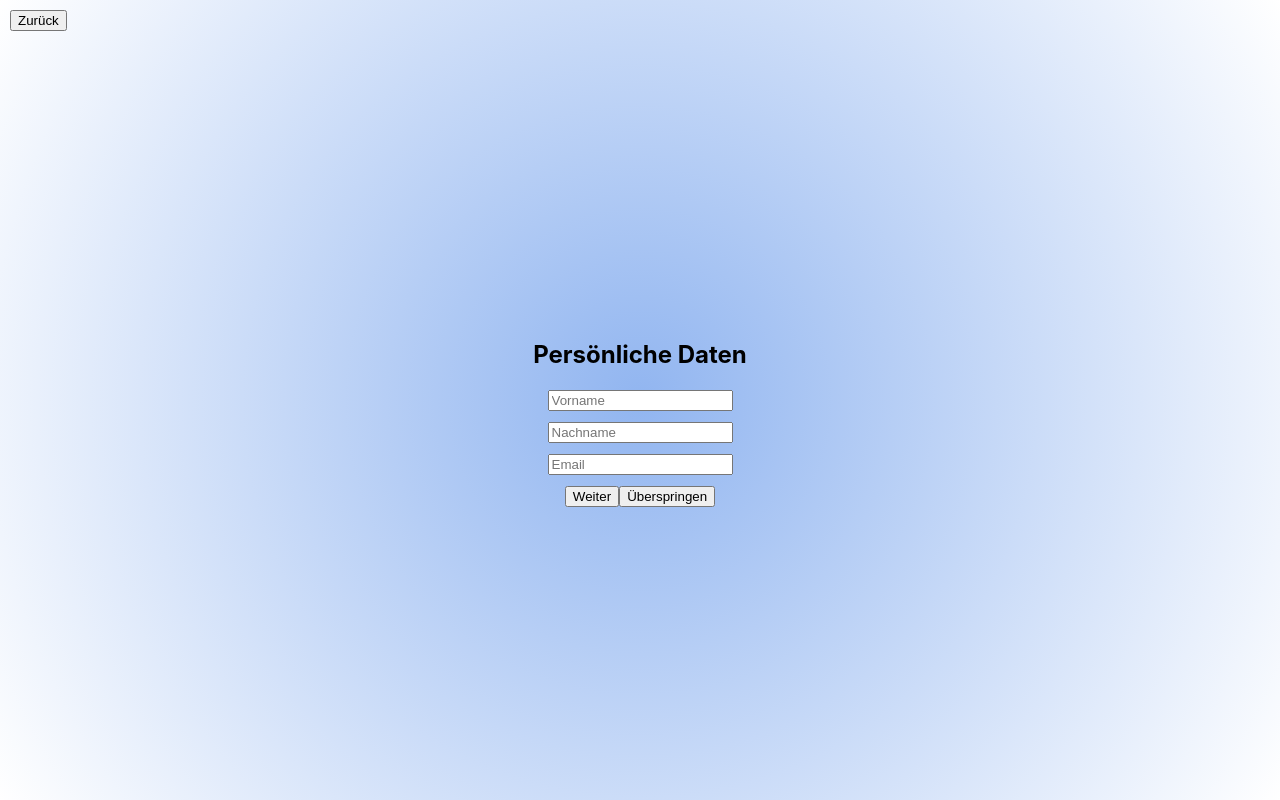
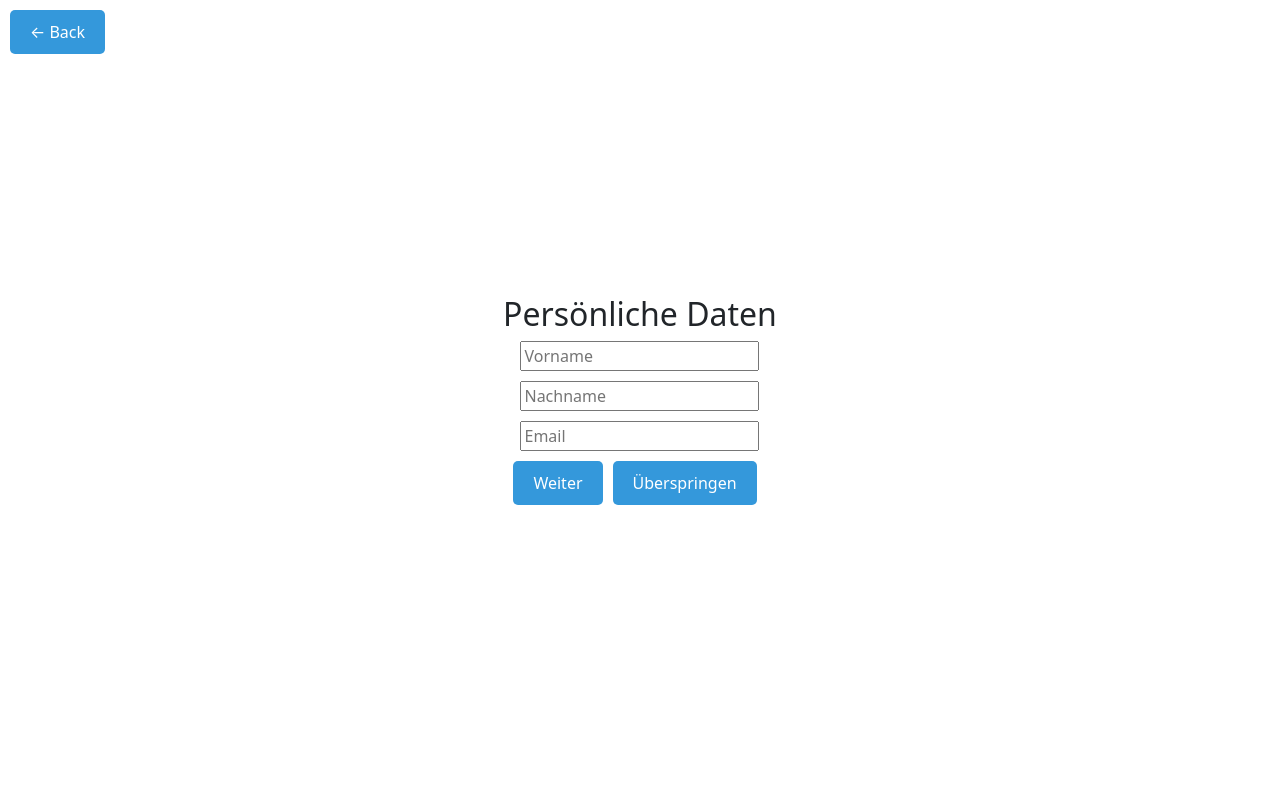
Before and after one commit to coldzeraa/MPR4PTG2, a React (Create React App) app in the folder frontend/: page /login in a window 1280 px wide. Built offline with nearby package versions, Linux system fonts and the light colour scheme.

Commit message:
Add Styling to Frontend

```diff
--- a/frontend/src/App.css
+++ b/frontend/src/App.css
@@ -1,3 +1,7 @@
+@import url('https://fonts.googleapis.com/css?family=Oxanium');
+@import url('https://cdn.jsdelivr.net/npm/bootstrap@5.3.3/dist/css/bootstrap.min.css');
+
+
 .App {
   text-align: center;
 }
@@ -37,33 +41,59 @@
   }
 }
 
-body .welcome-screen-container {
-  position: absolute;
-  width: 100%;
-  height: 100vh; /* how much of the screen is displaying */
+/*GENERAL DESIGN*/
+
+html, body {
+  height: 100%;
 }
 
-body .welcome-screen-background {
-  position: absolute;
-  top: 0;
-  left: 0;
-  width: 100%;
+.container-fluid {
+  min-height: 100vh;
+}
+
+/*BODY WELCOME SCREEN*/
+
+.welcome-screen {
+  background: radial-gradient(circle at center, #66a8d4, white);
   height: 100%;
-  background: radial-gradient(circle, rgb(145, 181, 240), white); /* gradient from blue to white */
+  display: flex;
+  align-items: center;
+  justify-content: center;
+  font-family: 'Oxanium', sans-serif;
+  font-weight: bold;
 }
 
 .content {
-  position: relative;
-  z-index: 1; /* make sure content appears above the background */
   text-align: center;
-  padding-top: 40vh; /* vertical centering */
 }
 
+/*BUTTONS*/
+
+.button {
+  background-color: #3498db;
+  color: #fff;
+  padding: 10px 20px;
+  border: none;
+  border-radius: 5px;
+  cursor: pointer;
+  font-size: 16px;
+  margin-right: 10px;
+}
+
+.back-button {
+  position: fixed;
+  top: 10px;
+  left: 10px;
+}
+
+.start-button {
+  position: relative;
+}
 
 .info-button {
-  position: fixed;
-  top: 10px; /* Adjust as needed */
-  right: 10px; /* Adjust as needed */
+  position: absolute;
+  top: 10px;
+  right: 10px;
   background-color: transparent;
   border: none;
   font-size: 24px;
--- a/frontend/src/App.js
+++ b/frontend/src/App.js
@@ -2,9 +2,8 @@ import React from "react";
 import Login from "./components/login";
 import HelloWorld from "./components/HelloWorld";
 import WelcomeScreen from "./components/WelcomeScreen";
-import Tutorial from "./components/tutorial";
+import Tutorial from "./components/Tutorial";
 import { BrowserRouter, Route, Routes } from "react-router-dom";
-
 
 function App() {
   return (
--- a/frontend/src/components/HelloWorld.js
+++ b/frontend/src/components/HelloWorld.js
@@ -3,7 +3,7 @@
 function HelloWorld() {
 
   return (
-    <div>
+    <div className="container-fluid d-flex align-items-center justify-content-center">
       <h1>Hello, World!</h1>
     </div>
   );
--- a/frontend/src/components/WelcomeScreen.js
+++ b/frontend/src/components/WelcomeScreen.js
@@ -26,20 +26,24 @@ function WelcomeScreen() {
 
     return (
         // Formatting
-        <div className="welcome-screen-container">
-            <div className="welcome-screen-background"></div>
-            <div className="content">
+        <div className="container-fluid welcome-screen d-flex align-items-center justify-content-center">
+            {/* Info Button on top right corner */}
+            <button className="info-button" onClick={handleInfoClick}>
+            </button>
 
-                {/*Info Button, Logo and Text on Page*/}
-                <InfoButton onClick={handleInfoClick} />
+            <div className="text-center text-white content">
+                {/* Logo and Text on Page */}
                 <Logo className="App-logo" />
                 <h1>OptiMate</h1>
                 <h3>Simply VIEWtiful</h3>
 
-                {/*Login Button*/}
-                <button onClick={navigateToLogin}>Starten</button>
+                {/* Login Button */}
+                <button className="button start-button" onClick={navigateToLogin}>
+                    ➠ Starten
+                </button>
             </div>
         </div>
+
     );
 }
 
--- a/frontend/src/components/login.js
+++ b/frontend/src/components/login.js
@@ -10,10 +10,15 @@ function Login() {
     navigate("/tutorial")
   }
 
-  // Navigate to welcome screen
-  const navigateToWelcomeScreen = () =>{
-    navigate("/")
-  }
+      // Define Back Button
+      function BackButton({ onClick }) {
+        return (
+            <button className="button back-button" onClick={onClick}>
+                ← Back
+            </button>
+        );
+    }
+
 
   // React hook state to define state "formData"
   const [formData, setFormData] = useState({
@@ -25,6 +30,12 @@ function Login() {
   // Function to handle change in fomular
   const handleChange = (e) => {
     setFormData({ ...formData, [e.target.name]: e.target.value });
+  };
+
+  // Handle click event for the back button
+  const handleBackClick = () => {
+
+    navigate("/");
   };
 
   // Function to handle sumbission
@@ -61,8 +72,9 @@ function Login() {
 
   return (
     // Formatting
-    <div className="welcome-screen-container">
-      <div className="welcome-screen-background"></div>
+    <div className="container-fluid d-flex align-items-center justify-content-center">
+      {/*Back Button, Logo and Text on Page*/}
+      <BackButton onClick={handleBackClick} />
       <div className="content">
         {/*Input Form*/}
         <h2>Persönliche Daten</h2>
@@ -101,14 +113,11 @@ function Login() {
             />
           </div>
 
-          {/*Weiter Button, Überspringen Button and Zurück Button */}
-          <button onClick={navigateToWelcomeScreen} style={{ position: 'absolute', top: '10px', left: '10px' }}>
-            Zurück
-          </button>
-          <button type="submit" onClick={handleSubmit}>
+
+          <button className="button" type="submit" onClick={handleSubmit}>
             Weiter
           </button>
-          <button type="submit" onClick={navigateToTutorial}>
+          <button className="button" type="submit" onClick={navigateToTutorial}>
             Überspringen
           </button>
         </form>
--- a/frontend/src/components/tutorial.js
+++ b/frontend/src/components/tutorial.js
@@ -6,7 +6,7 @@ function Tutorial() {
     // Define Back Button
     function BackButton({ onClick }) {
         return (
-            <button className="back-button" onClick={onClick}>
+            <button className="button back-button" onClick={onClick}>
                 ← Back
             </button>
         );
@@ -25,17 +25,15 @@ function Tutorial() {
 
     return (
         // Formatting
-        <div className="welcome-screen-container">
-            <div className="welcome-screen-background"></div>
+        <div className="container-fluid d-flex align-items-center justify-content-center">
+            {/*Back Button, Logo and Text on Page*/}
+            <BackButton onClick={handleBackClick} />
             <div className="content">
-
-                {/*Info Button, Logo and Text on Page*/}
-                <BackButton onClick={handleBackClick} />
                 <h1>Information</h1>
-                <p>Lorem ipsum dolor sit amet, consetetur sadipscing elitr, sed diam nonumy eirmod tempor invidunt ut labore et dolore magna aliquyam erat, sed diam voluptua. At vero eos et accusam et justo duo dolores et ea rebum. Stet clita kasd gubergren, no sea takimata sanctus est Lorem ipsum dolor sit amet. Lorem ipsum dolor sit amet, consetetur sadipscing elitr, sed diam nonumy eirmod tempor invidunt ut labore et dolore magna aliquyam erat, sed diam voluptua. At vero eos et accusam et justo duo dolores et ea rebum. Stet clita kasd gubergren, no sea takimata sanctus est Lorem ipsum dolor sit amet.</p>
+                <p>Lorem ipsum Lorem ipsum dolor sit amet, consetetur sadipscing elitr, sed diam nonumy eirmod tempor invidunt ut labore et dolore magna aliquyam erat, sed diam voluptua. At vero eos et accusam et justo duo dolores et ea rebum. Stet clita kasd gubergren, no sea takimata sanctus est Lorem ipsum dolor sit amet. Lorem ipsum dolor sit amet, consetetur sadipscing elitr, sed diam nonumy eirmod tempor invidunt ut labore et dolore magna aliquyam erat, sed diam voluptua. At vero eos et accusam et justo duo dolores et ea rebum. Stet clita kasd gubergren, no sea takimata sanctus est Lorem ipsum dolor sit amet.dolor sit amet, consetetur sadipscing elitr, sed diam nonumy eirmod tempor invidunt ut labore et dolore magna aliquyam erat, sed diam voluptua. At vero eos et accusam et justo duo dolores et ea rebum. Stet clita kasd gubergren, no sea takimata sanctus est Lorem ipsum dolor sit amet. Lorem ipsum dolor sit amet, consetetur sadipscing elitr, sed diam nonumy eirmod tempor invidunt ut labore et dolore magna aliquyam erat, sed diam voluptua. At vero eos et accusam et justo duo dolores et ea rebum. Stet clita kasd gubergren, no sea takimata sanctus est Lorem ipsum dolor sit amet.</p>
 
                 {/*Login Button*/}
-                <button onClick={navigateToStart}>Starten</button>
+                <button className="button" onClick={navigateToStart}>➠ Starten</button>
             </div>
         </div>
     );
```
